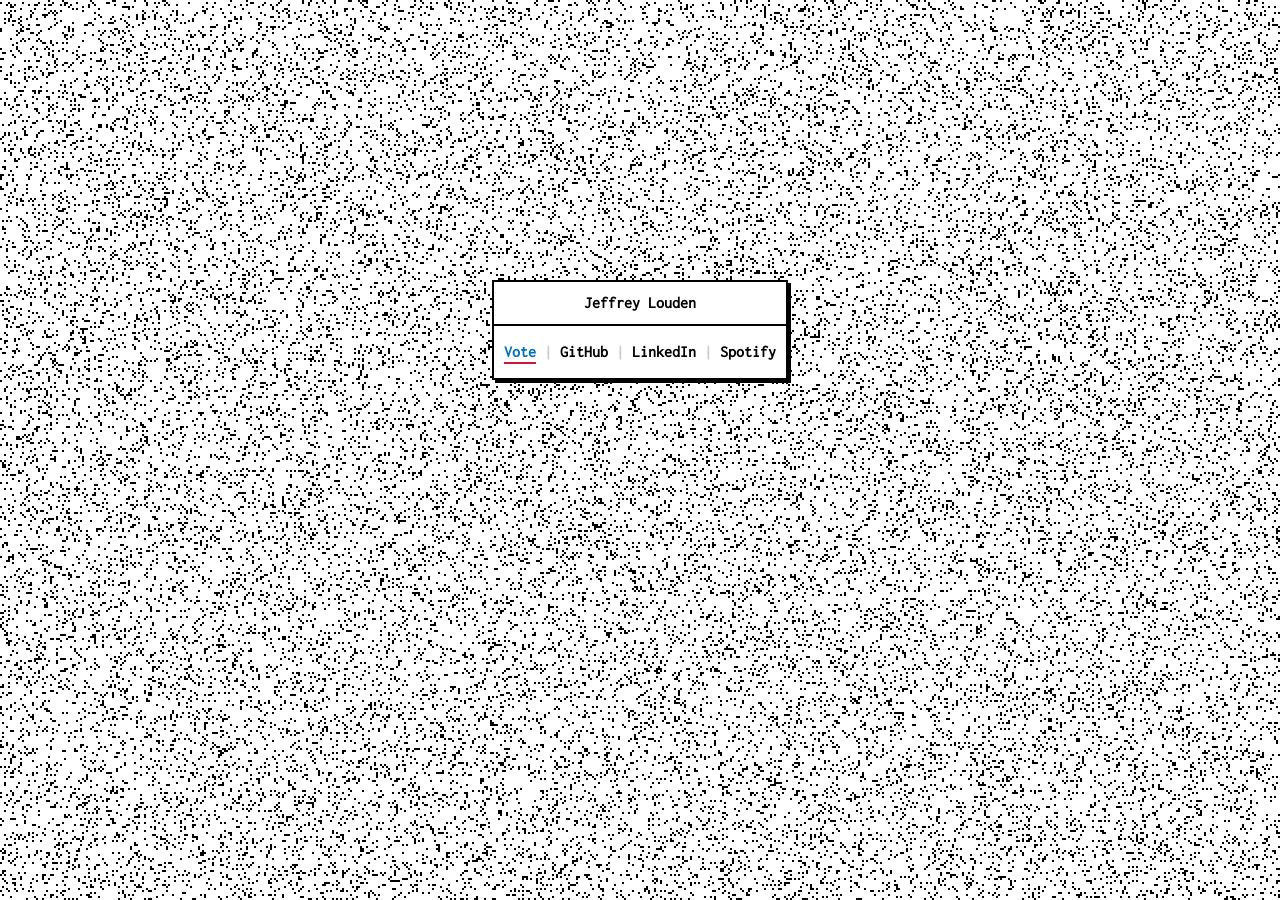
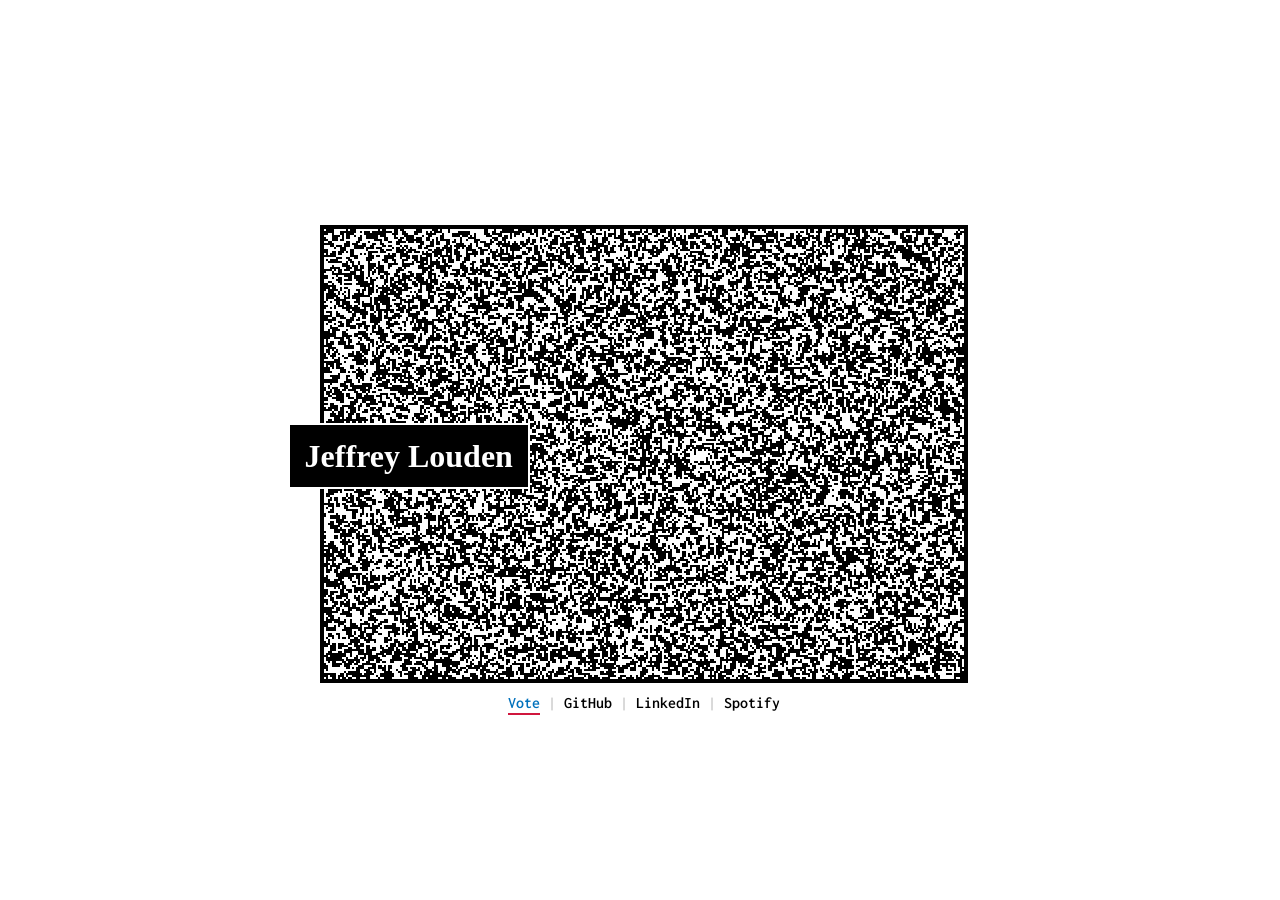
Before and after one commit to jeffreylouden/jeffreylouden.github.com, a Jekyll site: the page built from index.html, in a window 1280 px wide. Built offline with Jekyll 4.4.1, drawn with Linux system fonts in a browser that asks for light colours; some web fonts are replaced.

Commit message:
...ship it...

```diff
--- a/_includes/header.html
+++ b/_includes/header.html
@@ -1,48 +1,72 @@
 <head>
-  <meta charset="utf-8">
-  <meta http-equiv="X-UA-Compatible" content="IE=edge,chrome=1">
+  <meta charset="utf-8" />
+  <meta http-equiv="X-UA-Compatible" content="IE=edge,chrome=1" />
 
   <title>{{ site.data.meta.title }}</title>
 
-<link href="https://fonts.googleapis.com/css2?family=Inconsolata&display=swap" rel="stylesheet">
+  <link
+    href="https://fonts.googleapis.com/css2?family=Alice&family=Inconsolata:wght@600&display=swap"
+    rel="stylesheet"
+  />
 
-  <meta name="author" content="{{ site.data.meta.author }}">
-  <meta name="description" content="{{ site.data.meta.description }}">
+  <meta name="author" content="{{ site.data.meta.author }}" />
+  <meta name="description" content="{{ site.data.meta.description }}" />
 
-  <link rel="author" href="https://plus.google.com/112822764971954618962">
-  <link rel="canonical" href="{{ site.url }}/">
-  <link type="text/plain" rel="author" href="{{ site.url }}/humans.txt">
+  <link rel="author" href="https://plus.google.com/112822764971954618962" />
+  <link rel="canonical" href="{{ site.url }}/" />
+  <link type="text/plain" rel="author" href="{{ site.url }}/humans.txt" />
 
-  <link rel="stylesheet" href="{{ site.url }}/css/style.css">
+  <link rel="stylesheet" href="{{ site.url }}/css/style.css" />
 
-  <meta property="og:site_name" content="{{ site.name }}">
-  <meta property="og:title" content="{{ site.data.meta.title }}">
-  <meta property="og:type" content="website">
-  <meta property="og:url" content="{{ site.url }}/">
-  <meta property="og:description" content="{{ site.data.meta.description }}">
-  <meta property="og:image" content="{{ site.url }}/img/fb-thumb.jpg">
+  <meta property="og:site_name" content="{{ site.name }}" />
+  <meta property="og:title" content="{{ site.data.meta.title }}" />
+  <meta property="og:type" content="website" />
+  <meta property="og:url" content="{{ site.url }}/" />
+  <meta property="og:description" content="{{ site.data.meta.description }}" />
+  <meta property="og:image" content="{{ site.url }}/img/fb-thumb.jpg" />
 
-  <meta itemprop="name" content="{{ site.data.meta.title }}">
-  <meta itemprop="description" content="{{ site.data.meta.description }}">
-  <meta itemprop="image" content="{{ site.url }}/img/fb-thumb.jpg">
+  <meta itemprop="name" content="{{ site.data.meta.title }}" />
+  <meta itemprop="description" content="{{ site.data.meta.description }}" />
+  <meta itemprop="image" content="{{ site.url }}/img/fb-thumb.jpg" />
 
-  <meta name="twitter:card" content="summary">
-  <meta name="twitter:site" content="{{ site.data.meta.twitter_handle }}">
-  <meta name="twitter:title" content="{{ site.data.meta.title }}">
-  <meta name="twitter:description" content="{{ site.data.meta.description }}">
-  <meta name="twitter:url" content="{{ site.url }}/">
-  <meta name="twitter:image" content="{{ site.url }}/img/fb-thumb.jpg">
+  <meta name="twitter:card" content="summary" />
+  <meta name="twitter:site" content="{{ site.data.meta.twitter_handle }}" />
+  <meta name="twitter:title" content="{{ site.data.meta.title }}" />
+  <meta name="twitter:description" content="{{ site.data.meta.description }}" />
+  <meta name="twitter:url" content="{{ site.url }}/" />
+  <meta name="twitter:image" content="{{ site.url }}/img/fb-thumb.jpg" />
 
-  <meta name="viewport" content="width=device-width, initial-scale=1.0, maximum-scale=1.0, user-scalable=no" />
+  <meta
+    name="viewport"
+    content="width=device-width, initial-scale=1.0, maximum-scale=1.0, user-scalable=no"
+  />
   <meta name="HandheldFriendly" content="true" />
 
-  <link rel="apple-touch-icon" href="{{ site.url }}/apple-touch-icon.png">
-  <link rel="apple-touch-icon-precomposed" href="{{ site.url }}/apple-touch-icon-precomposed.png">
-  <link rel="apple-touch-icon-precomposed" sizes="57x57" href="{{ site.url }}/apple-touch-icon-57x57-precomposed.png">
-  <link rel="apple-touch-icon-precomposed" sizes="72x72" href="{{ site.url }}/apple-touch-icon-72x72-precomposed.png">
-  <link rel="apple-touch-icon-precomposed" sizes="114x114" href="{{ site.url }}/apple-touch-icon-114x114-precomposed.png">
-  <link rel="apple-touch-icon-precomposed" sizes="144x144" href="{{ site.url }}/apple-touch-icon-144x144-precomposed.png">
+  <link rel="apple-touch-icon" href="{{ site.url }}/apple-touch-icon.png" />
+  <link
+    rel="apple-touch-icon-precomposed"
+    href="{{ site.url }}/apple-touch-icon-precomposed.png"
+  />
+  <link
+    rel="apple-touch-icon-precomposed"
+    sizes="57x57"
+    href="{{ site.url }}/apple-touch-icon-57x57-precomposed.png"
+  />
+  <link
+    rel="apple-touch-icon-precomposed"
+    sizes="72x72"
+    href="{{ site.url }}/apple-touch-icon-72x72-precomposed.png"
+  />
+  <link
+    rel="apple-touch-icon-precomposed"
+    sizes="114x114"
+    href="{{ site.url }}/apple-touch-icon-114x114-precomposed.png"
+  />
+  <link
+    rel="apple-touch-icon-precomposed"
+    sizes="144x144"
+    href="{{ site.url }}/apple-touch-icon-144x144-precomposed.png"
+  />
 
   <link rel="shortcut icon" href="{{ site.url }}/favicon.ico" />
-
 </head>
--- a/_includes/social.html
+++ b/_includes/social.html
@@ -9,7 +9,11 @@
   </li>
   {% for link in site.data.social %}
   <li role="menuitem">
-    <a href="{{link.url}}" title="{{link.alt_text}}">{{link.display_domain}}</a>
+    <h2>
+      <a href="{{link.url}}" title="{{link.alt_text}}"
+        >{{link.display_domain}}</a
+      >
+    </h2>
   </li>
   {% endfor %}
 </ul>
--- a/css/style.css
+++ b/css/style.css
@@ -146,17 +146,16 @@ html::-moz-selection {
 
 body {
     position: relative;
-    padding: 30px 4% 4%;
+    /* padding: 30px 4% 4%; */
     font-size: 62.5%;
-    font-family: 'Inconsolata', monospace;
+    /* font-family: 'Inconsolata', monospace; */
     font-weight: 600;
     -webkit-text-size-adjust: 100%;
     -webkit-font-smoothing: antialiased;
     background-color: white;
     color: #000;
-    width: 100%;
+    /* width: 100%; */
     box-sizing: border-box;
-    text-align: center;
 }
 
 body a {
@@ -177,48 +176,58 @@ footer {
 }
 
 h1 {
-    border-bottom: 2px solid #000;
-    color: #000;
-    display: block;
+    color: #fff;
+    display: inline-block;
     padding: 5px;
+    text-align: left;
+    font-family: 'Alice', serif;
+    font-weight: 600;
+    font-size: 2rem;
+    /* background: #fff; */
+    padding: 15px;
+    border: 2px solid #fff;
+    background: #000;
 }
 
 #social {
-    border-radius: 3px;
     color: #000;
-    display: inline-block;
+    font-family: 'Inconsolata', monospace;
+    font-size: 1rem;
     padding: 10px;
+    text-align: center;
+}
+
+header {
+    position: absolute;
+    top: 40%;
+    left: -5%;
+    font-size: 1rem;
+    line-height: 2rem;
+    z-index: 999;
+    width: 110%;
 }
 
 #main {
-    box-shadow: 3px 3px 0 #000;
     display: inline-block;
-    background: #fff;
-    border: 2px solid #000;
-    /* border-radius: 4px; */
-    font-size: 1rem;
-    line-height: 2rem;
+    bottom: 0;
+    left: 25%;
+    right: 0;
+    top: 25%;
     opacity: 0;
-}
-
-header,
-#main,
-#social {
-    position: relative;
-    z-index: 999;
 }
 
 #lines {
     bottom: 0;
     left: 0;
-    position: fixed;
     right: 0;
     top: 0;
     width: 100%;
     z-index: 0;
+    border: 4px solid #000;
 }
 
-#social li {
+#social li,
+#social li h2 {
     display: inline-block;
 }
 
--- a/index.html
+++ b/index.html
@@ -3,10 +3,11 @@ layout: base
 ---
 
 <section id="main" role="main">
-	<header>
-		<h1 class="glitch" data-text="{{site.data.index.header}}">{{site.data.index.header}}</h1>
-	</header>
-	{% include social.html %}
+  <canvas id="lines"></canvas>
+  <header>
+    <h1 class="glitch" data-text="{{site.data.index.header}}">
+      {{site.data.index.header}}
+    </h1>
+  </header>
+  {% include social.html %}
 </section>
-
-<canvas id="lines"></canvas>
--- a/js/core.js
+++ b/js/core.js
@@ -16,32 +16,31 @@
     let winWidth = window.innerWidth;
     let context = canvas.getContext("2d");
 
-    canvas.height = winHeight;
-    canvas.width = winWidth;
+    canvas.height = winHeight / 2;
+    canvas.width = winWidth / 2;
 
-    context.clearRect(0, 0, canvas.width, winHeight);
+    context.clearRect(0, 0, canvas.width, canvas.height);
 
-    canvas.style.height = winHeight + "px";
-    canvas.style.width = winWidth + "px";
+    canvas.style.height = canvas.height + "px";
+    canvas.style.width = canvas.width + "px";
 
     context.scale(2, 2);
 
     for (let e = 0, len = winHeight; e < len; e++) {
       for (let f = 0, len = winWidth; f < len; f++) {
-        let randomColor = getRandomInt(0, 1);
+        let randomColor = getRandomInt(0, 2);
 
         // Skip setting color since it would be white anyway
         if (!randomColor) continue;
 
-        context.fillRect(e, f, getRandomInt(0, 1), getRandomInt(0, 1));
+        context.fillRect(e, f, getRandomInt(0, 2), getRandomInt(0, 2));
       }
     }
 
-    if (winWidth > 400) {
-      const main = document.getElementById("main");
-      main.style.top = `${winHeight / 2 - 200}px`;
-    }
-
+    const lines = document.getElementById("lines");
+    const main = document.getElementById("main");
+    lines.style.width = canvas.width + "px";
+    lines.style.height = canvas.height + "px";
     main.style.opacity = "1";
   }
 
```
